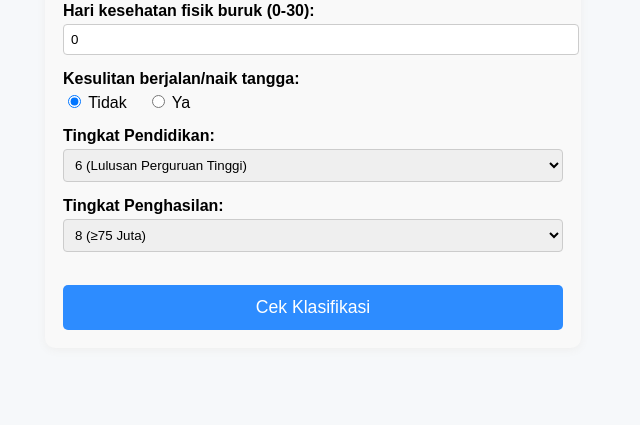
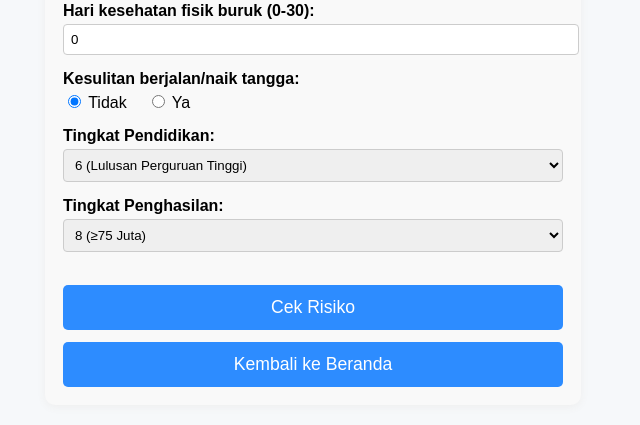
Before and after one commit to AstriaRLatifahsary/Proyek2-DiabetesTipe2, a Flask app: template templates/form.html in a window 1280 px wide. Shown: the part 1289-1714 px from the top of the page, without its empty margins (327-967 px from the left). Before the commit the page ends 1619 px from the top, so only its background shows below. Run offline with Flask 3, Linux system fonts and the light colour scheme; the template is opened without the code that fills it, so the values that code supplies are empty.

Commit message:
add better navigation

```diff
--- a/templates/form.html
+++ b/templates/form.html
@@ -201,7 +201,8 @@
                 <option value="8" selected>8 (&ge;75 Juta)</option>
             </select>
         </div>
-        <button type="submit">Cek Klasifikasi</button>
+        <button type="submit">Cek Risiko</button>
+        <a href="/" class="btn" style="margin-top:12px;display:block;">Kembali ke Beranda</a>
     </form>
 </body>
 </html>
--- a/templates/result.html
+++ b/templates/result.html
@@ -14,7 +14,7 @@
         {% if recommendation %}
             <p><strong>Saran:</strong> {{ recommendation }}</p>
         {% endif %}
-        <a href="/" class="btn">Kembali ke Formulir</a>
+        <a href="/form" class="btn" style="background:#eee;color:#333;border:1px solid #bbb;margin-top:18px;">Kembali</a>
     </div>
 </body>
 </html>
```
